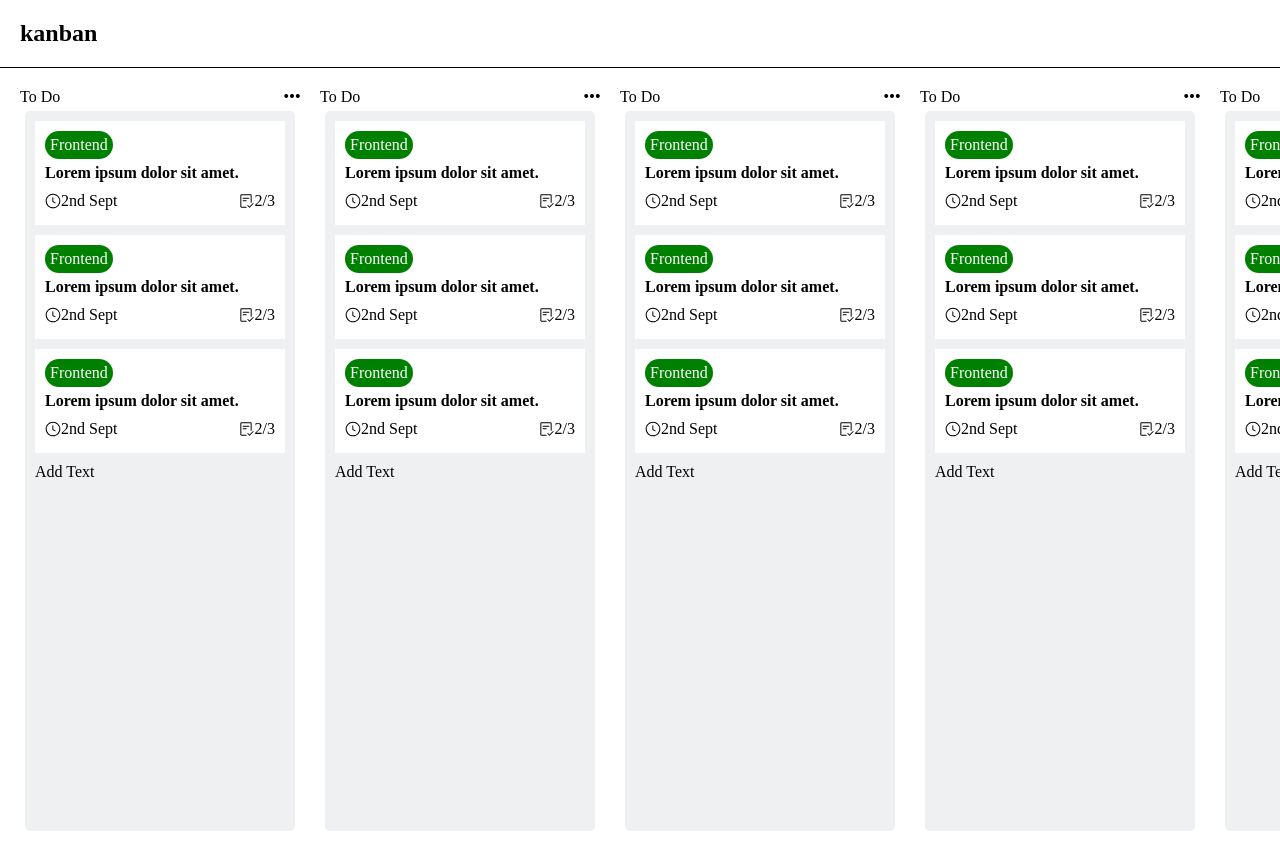
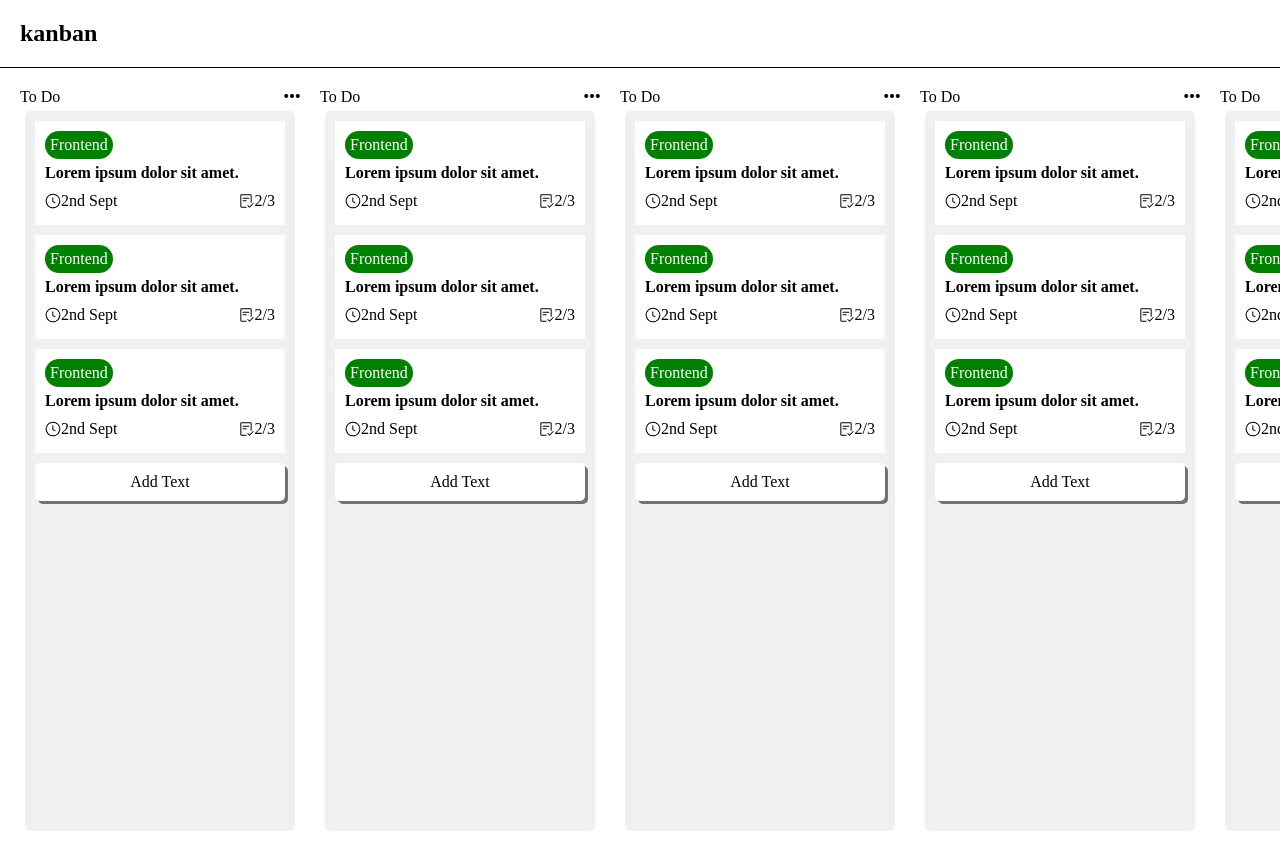
Before and after one commit to SaikatDeb12/kanban-board, a React (Vite) app: page / in a window 1280 px wide. Built offline with nearby package versions, Linux system fonts and the light colour scheme.

Commit message:
add text

```diff
--- a/src/Components/Board/Board.jsx
+++ b/src/Components/Board/Board.jsx
@@ -16,7 +16,11 @@ const Board = () => {
         <Card />
         <Card />
         <Card />
-        <Editable />
+        <Editable
+          className="boards-card-add"
+          text=""
+          placeholder="Enter card title"
+        />
       </div>
     </div>
   );
--- a/src/Components/Board/Board.scss
+++ b/src/Components/Board/Board.scss
@@ -20,3 +20,7 @@
   padding: 10px;
   overflow-x: auto;
 }
+
+.boards-card-add {
+  background-color: #fff;
+}
--- a/src/Components/Editable/Editable.scss
+++ b/src/Components/Editable/Editable.scss
@@ -2,8 +2,18 @@
   width: 100%;
 }
 
+.default-edit-text {
+  background-color: #fff;
+  box-shadow: 3px 3px 0px rgba(84, 83, 83, 0.8);
+  border-radius: 5px;
+  padding: 10px;
+  display: flex;
+  justify-content: center;
+}
+
 .default-edit-text:hover {
   background-color: #dbdbdb;
+  transition: 100ms;
 }
 
 .editable-text input {
```
